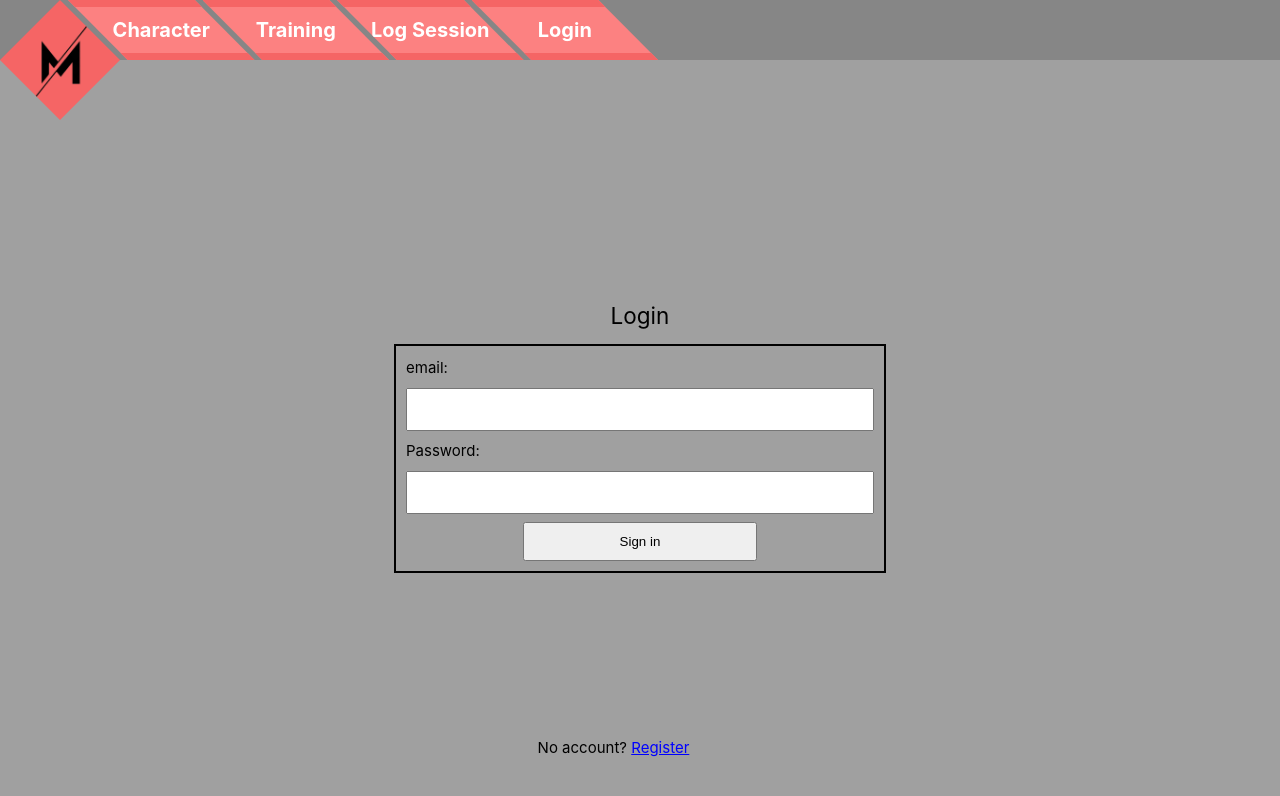
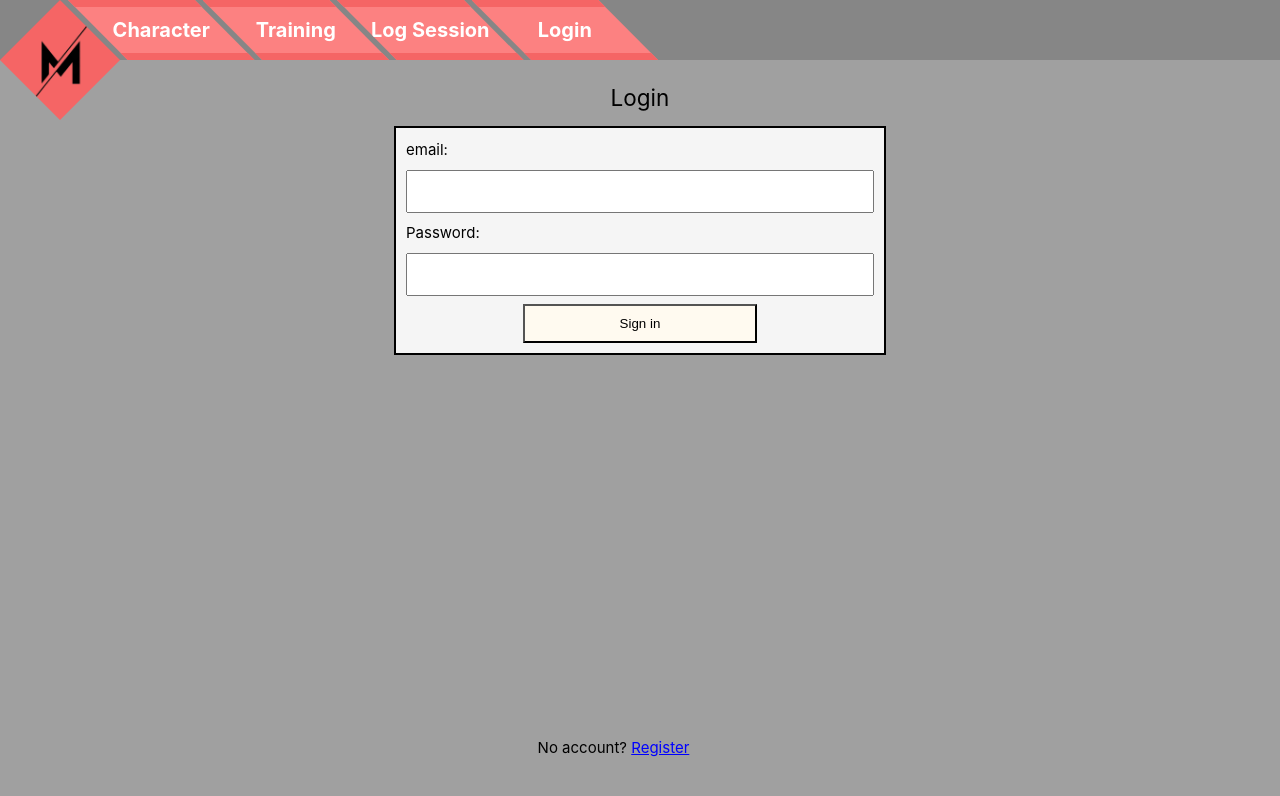
Before and after one commit to DDU-FKMO/DDU-Eksamensprojekt, a Vue app in the folder frontend/: page /login in a window 1280 px wide. Shown: the top 796 px of the page. Built offline with nearby package versions, Linux system fonts and the light colour scheme.

Commit message:
css fix + navbar name fix

```diff
--- a/frontend/src/App.vue
+++ b/frontend/src/App.vue
@@ -25,11 +25,11 @@
 	<header>
 		<div class="background"></div>
 		<RouterLink to="/" class="logo center">
-			<img src="../public/logo.png" alt="logo" />
+			<img src="/logo.png" alt="logo" />
 		</RouterLink>
-		<nav class="nav center">
+		<nav class="nav center" :key="loggedIn">
 			<RouterLink v-for="route in routes" :to="route.path" class="navlink center" :class="route.path == route.path ? 'selected' : ''">
-				<p>{{ route.name == Login ? (loggedIn ? "Logout" : "Login") : route.name }}</p>
+				<p>{{ route.name == "Login" ? (loggedIn ? "Logout" : "Login") : route.name }}</p>
 			</RouterLink>
 		</nav>
 	</header>
--- a/frontend/src/views/logSession/LogPage.vue
+++ b/frontend/src/views/logSession/LogPage.vue
@@ -55,7 +55,7 @@
 		},
 		data() {
 			return {
-				userEmail: "Filipemails",
+				userEmail: "Filip@emails.dk",
 				days: [],
 				isPopupOpen: false,
 				info: [],
--- a/frontend/src/views/trainingProgram/TrainingPage.vue
+++ b/frontend/src/views/trainingProgram/TrainingPage.vue
@@ -50,7 +50,7 @@
 			}
 		},
 		mounted() {
-			let email = "Filipemails";
+			let email = "Filip@emails.dk";
 			fetch("/trainingProgram/import/" + email)
 				.then((response) => response.json())
 				.then((data) => {
--- a/frontend/src/views/userAuth/Login.vue
+++ b/frontend/src/views/userAuth/Login.vue
@@ -1,13 +1,13 @@
 <template>
+   <div class="ctn">
+<h2 class="head">{{this.signUp ? "Register" : "Login"}}</h2>
 
-<h2>{{this.signUp ? "Register" : "Login"}}</h2>
+<h4 class="head" v-if="errorMsg != 'x'" style="color: red">{{ errorMsg }}</h4>
 
-<h4 v-if="errorMsg != 'x'" style="color: red">{{ errorMsg }}</h4>
-<div class="ctn">
 <form @submit.prevent="loginUser" method="post" v-if="!signUp">
    <label for="email"> email: <input type="email" id="email" name="email" v-model="info.email"></label>
     <label for="password"> Password: <input type="password" id="password" name="password" v-model="info.password"> </label>
- <button type="submit">Sign in</button>
+ <button class="sbmt" type="submit">Sign in</button>
 </form>
 
 <form @submit.prevent="registerAcc" method="post" v-else>
@@ -38,10 +38,12 @@ form {
     border: 2px solid black;
     padding: 10px;
     margin: 10px;
+    background-color:whitesmoke;
 }
 div.ctn{
     width: 40vw;
-
+    position: fixed;
+    top: 10%;
 }
 .bottom{
     position: fixed;
@@ -53,10 +55,14 @@ div.ctn{
 .acc{
      text-align: center;
 }
-button{
+.sbmt{
     padding: 10px;
     width: 50%;
     left: 25%;
+    background-color:floralwhite;
+}
+.head{
+    text-align: center;
 }
 </style>
 
```
Also changed, not shown: 1 other file (tests, documents, lock files or other folders).
